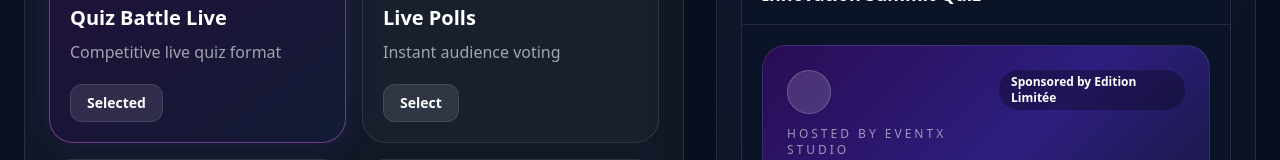
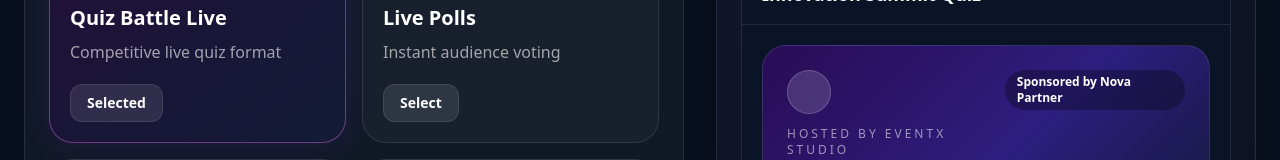
Before and after one commit to Djibsonx7/EventX, a React (Vite) app in the folder frontend/: page / in a window 1280 px wide. Both pictures are taken after a click on the button "Create a Live Session". Shown: the part 460-620 px from the top of the page. Built offline with nearby package versions, Linux system fonts and the light colour scheme.

Commit message:
Replace sponsor demo name with neutral placeholder

```diff
--- a/frontend/src/pages/CreateSessionPage.jsx
+++ b/frontend/src/pages/CreateSessionPage.jsx
@@ -76,7 +76,7 @@ const themePresets = {
 export default function CreateSessionPage({ onBackClick, onLaunch }) {
   const [selectedKey, setSelectedKey] = useState('quiz')
   const [eventName, setEventName] = useState('Innovation Summit Quiz')
-  const [sponsorName, setSponsorName] = useState('Edition Limitée')
+  const [sponsorName, setSponsorName] = useState('Nova Partner')
   const [themeKey, setThemeKey] = useState('neonPulse')
   const [hostName, setHostName] = useState('EventX Studio')
 
@@ -90,7 +90,7 @@ export default function CreateSessionPage({ onBackClick, onLaunch }) {
   const launchPayload = {
     mode: selectedMode.title,
     eventName: eventName.trim() || selectedMode.theme,
-    sponsorName: sponsorName.trim() || 'Edition Limitée',
+    sponsorName: sponsorName.trim() || 'Nova Partner',
     hostName: hostName.trim() || 'EventX Studio',
     theme: selectedTheme,
   }
@@ -169,7 +169,7 @@ export default function CreateSessionPage({ onBackClick, onLaunch }) {
                   value={sponsorName}
                   onChange={(e) => setSponsorName(e.target.value)}
                   className="w-full rounded-2xl bg-[#0a1324] border border-white/10 px-4 py-4 outline-none"
-                  placeholder="Edition Limitée"
+                  placeholder="Nova Partner"
                 />
               </div>
               <div>
```
